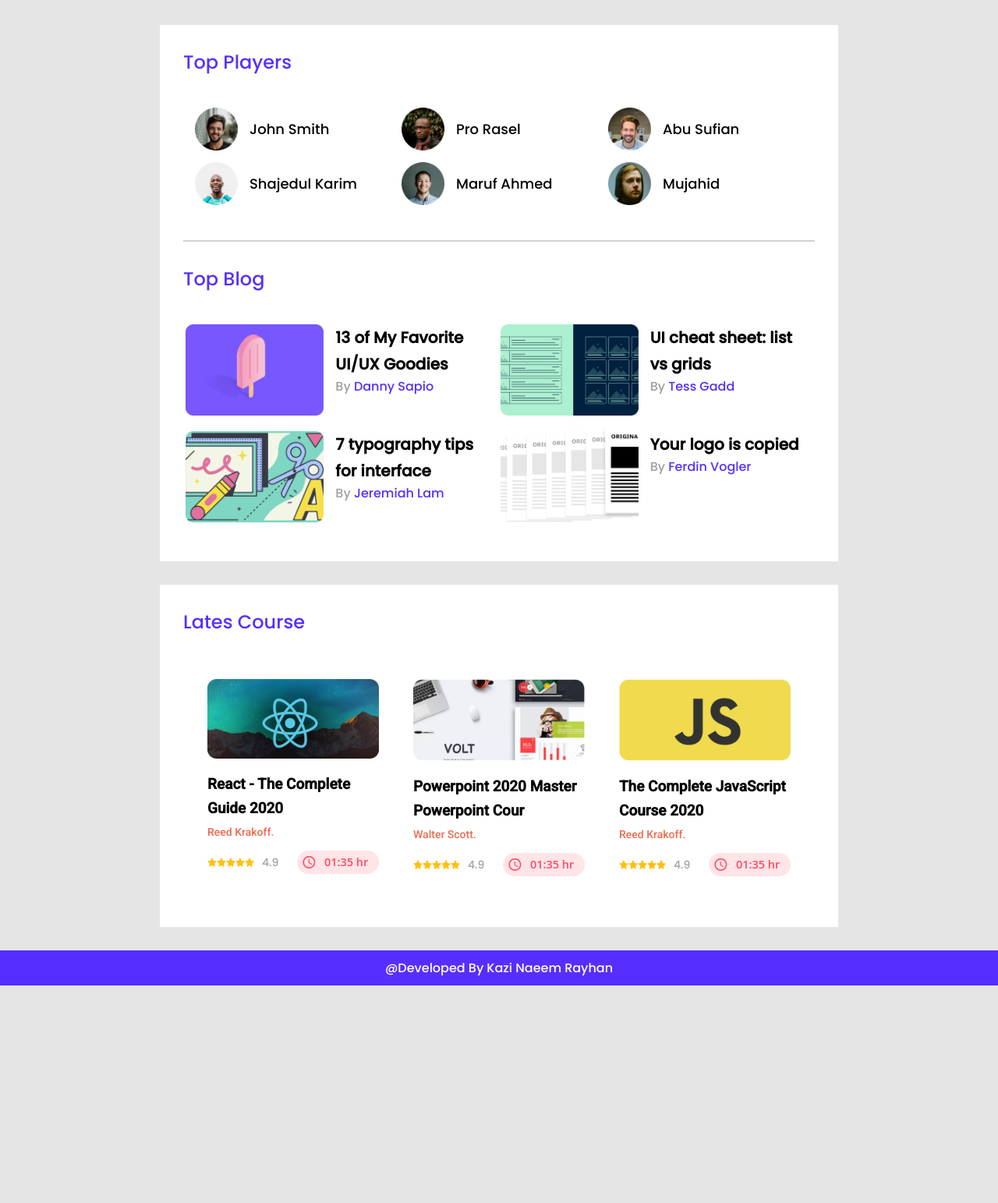
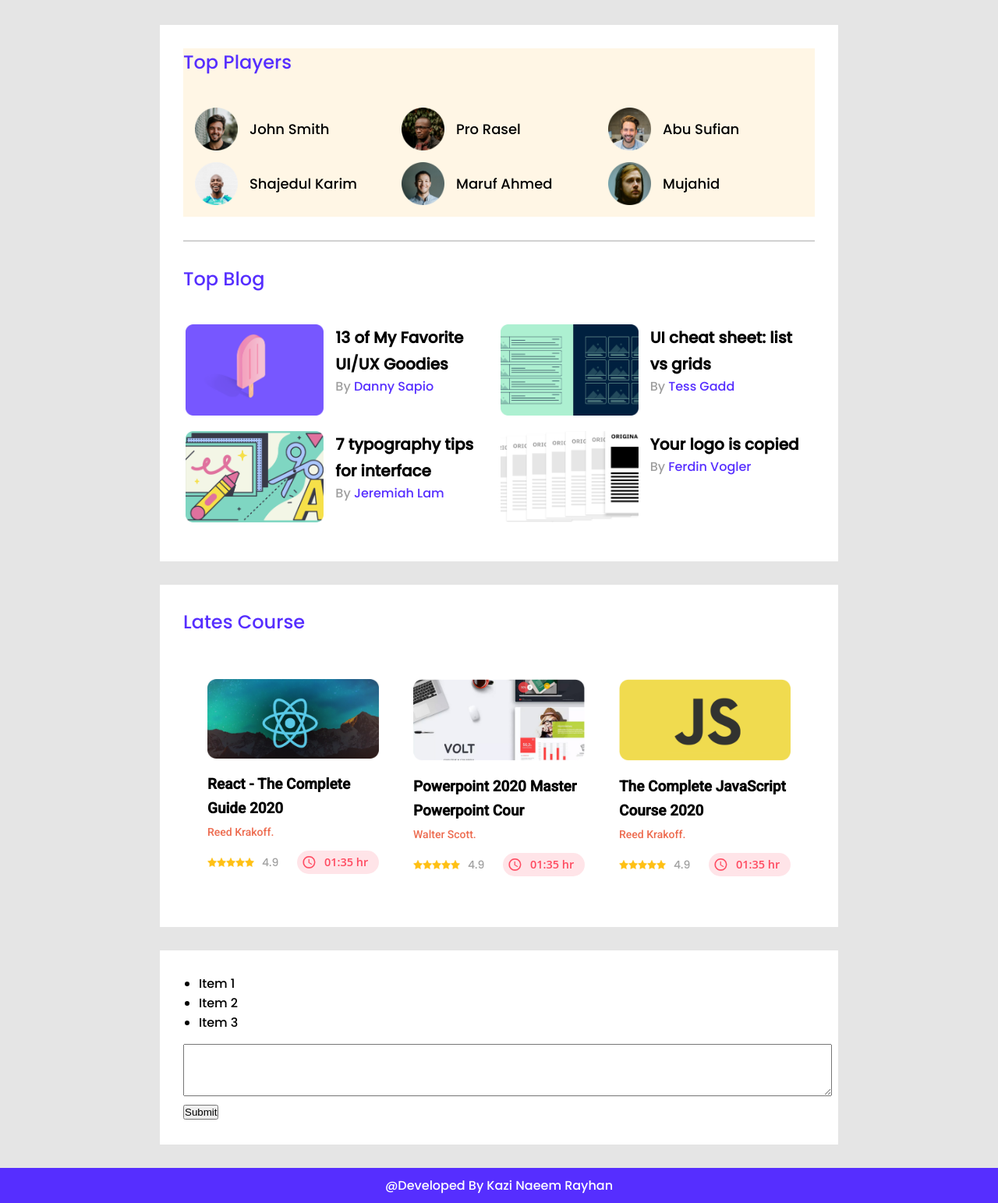
Before and after one commit to knrbokhari/leader-board, a plain HTML site: page index.html in a window 1280 px wide. Shown: the part 103-1646 px from the top of the page at 78% size. Before the commit the page ends 1367 px from the top, so only its background shows below. Drawn offline with Linux system fonts and the light colour scheme.

Commit message:
3rd commit

```diff
--- a/index.html
+++ b/index.html
@@ -42,7 +42,7 @@
     <!-- main start -->
     <main>
         <section class="players-and-blogs">
-            <div class="top-players">
+            <div id="top-players" class="top-players">
                 <h2 class="change-color">Top Players</h2>
                 <div class="players">
                     <div class="player">
@@ -175,6 +175,16 @@
                 </div>
             </div>
         </section>
+        <section class="lates-courses">
+            <ul id="ul-list" style="margin-left: 20px;">
+                <li>Item 1</li>
+                <li>Item 2</li>
+                <li>Item 3</li>
+            </ul>
+            <textarea name="" id="input-text" cols="30" rows="3"
+                style="width: 100%;margin-top: 15px; padding: 10px;"></textarea>
+            <button id="submit">Submit</button>
+        </section>
     </main>
     <footer>
         <p>@Developed By Kazi Naeem Rayhan</p>
--- a/js/index.js
+++ b/js/index.js
@@ -4,3 +4,20 @@ for (const item of changingColor) {
         event.target.style.color = '#2ebdff';
     })
 }
+
+document.getElementById("top-players").style.backgroundColor = 'rgb(255 163 0 / 10%)';
+
+document.getElementById('submit').addEventListener('click', function () {
+    // get input
+    const inputText = document.getElementById('input-text');
+    // graving ul
+    const ulList = document.getElementById('ul-list');
+    // console.log(ulList.innerHTML);
+    const addText = document.createElement('li');
+    // console.log(addText);
+    addText.innerText = inputText.value;
+
+    ulList.appendChild(addText);
+    inputText.value = '';
+
+})
```
